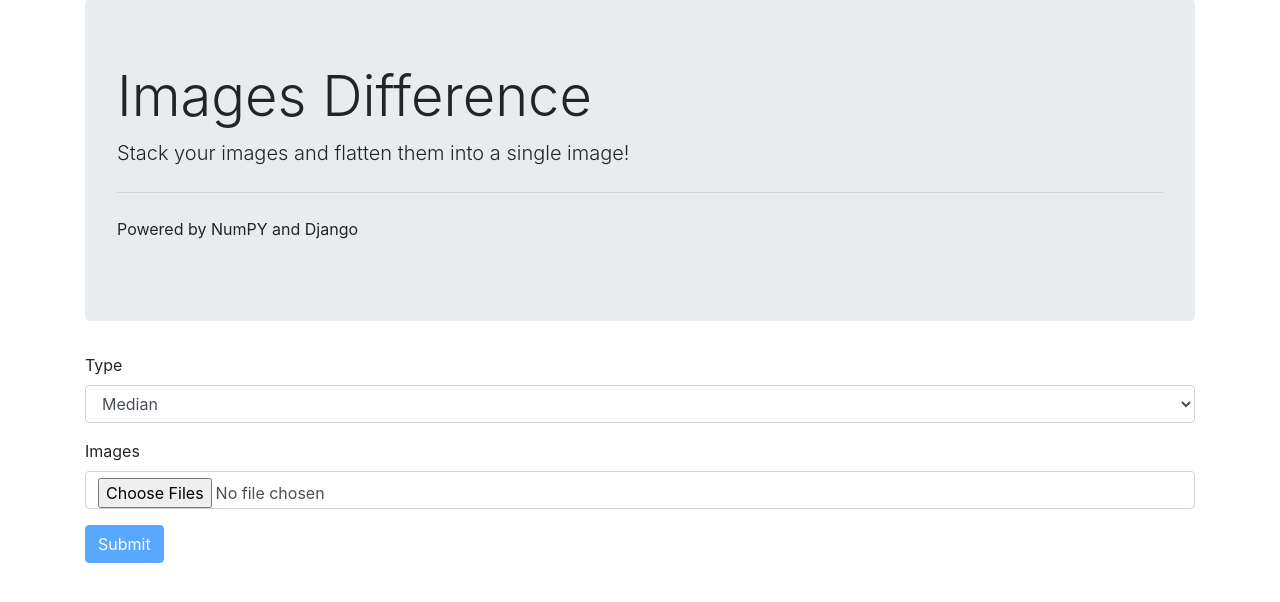
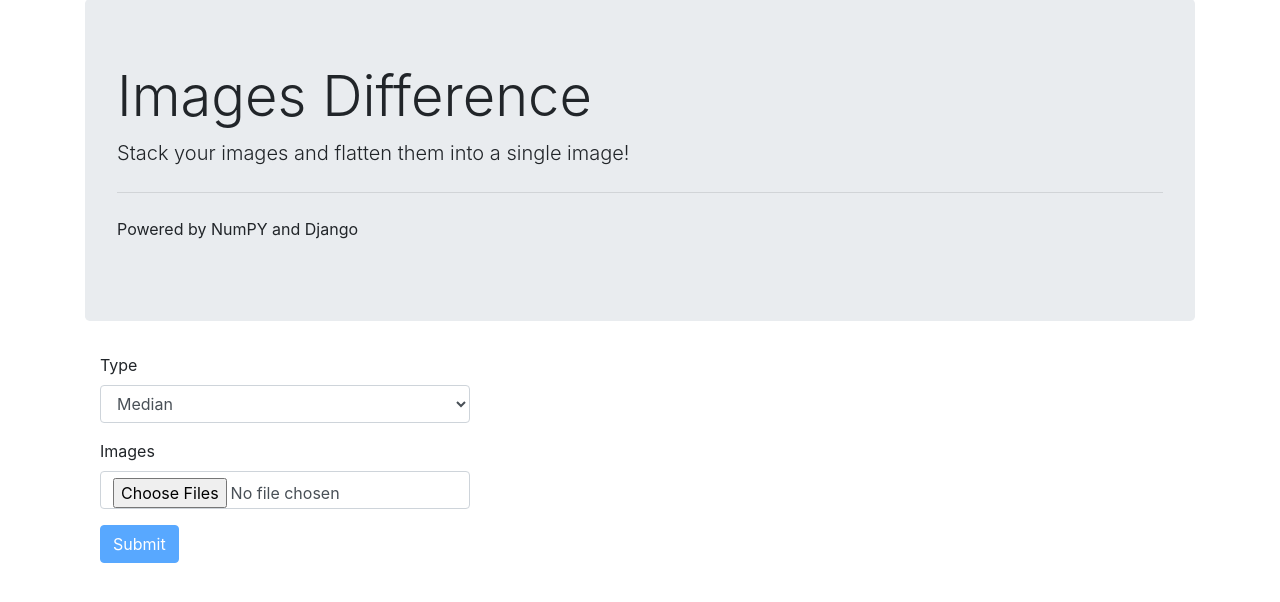
Before and after one commit to tyler71/id_django, a Django app: page / in a window 1280 px wide. Shown: the part 57-659 px from the top of the page. Run offline with Django 3.2, Linux system fonts and the light colour scheme; some libraries are stand-ins or nearby versions.

Commit message:
left align the form

```diff
--- a/app/convertimage/templates/home.html
+++ b/app/convertimage/templates/home.html
@@ -17,6 +17,7 @@ Variables needed:
   </div>
 </div>
 <div class="container" id="convert">
+    <div class="container float-left d-inline-flex">
         <form action="{% url 'home' %}" enctype="multipart/form-data" method="post">
             {% csrf_token %}
             {% bootstrap_form new_image_form layout='inline' %}
@@ -25,6 +26,7 @@ Variables needed:
             <span id="add-image-error-message" class="d-none" style="color: red">Error message</span>
             {% endbuttons %}
         </form>
+    </div>
 </div>
 {% with img_object=related_images|first %}
 {% if img_object %}
```
Lines whose indentation alone changed are shown as unchanged.
